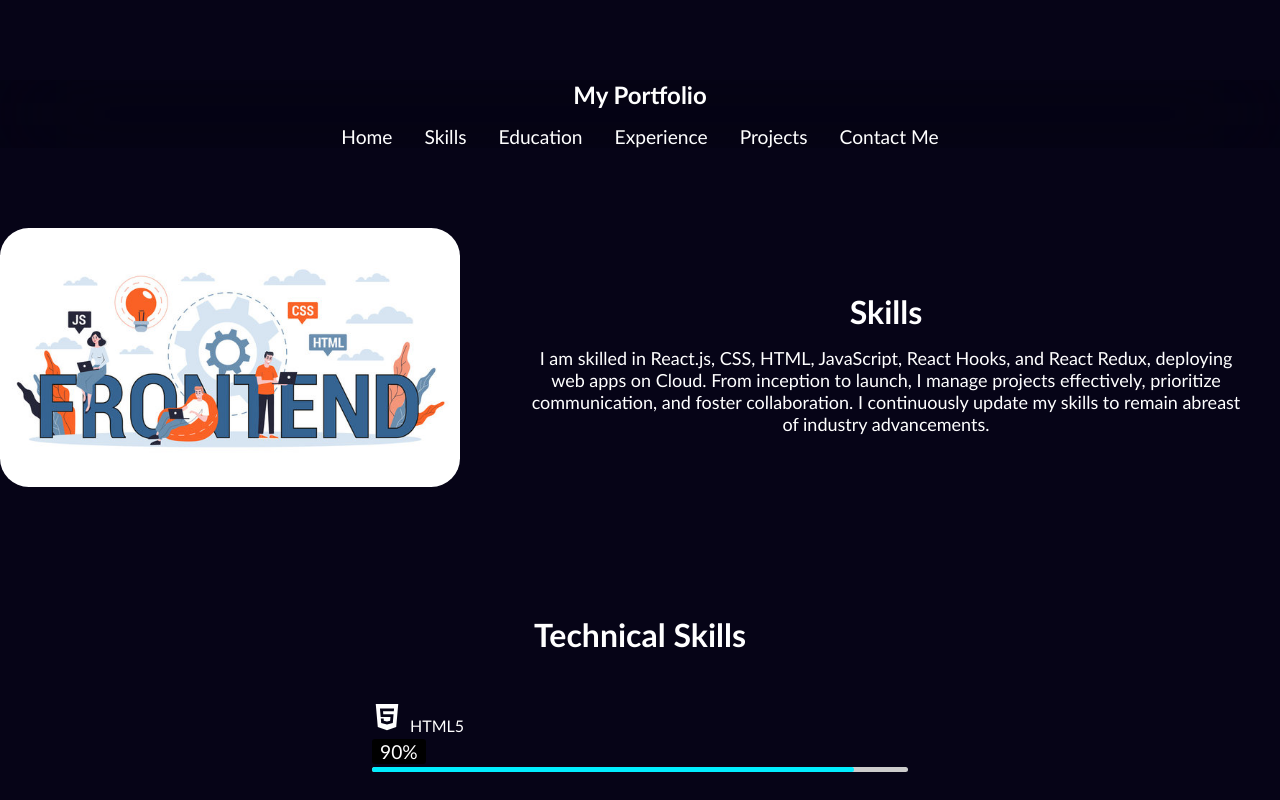
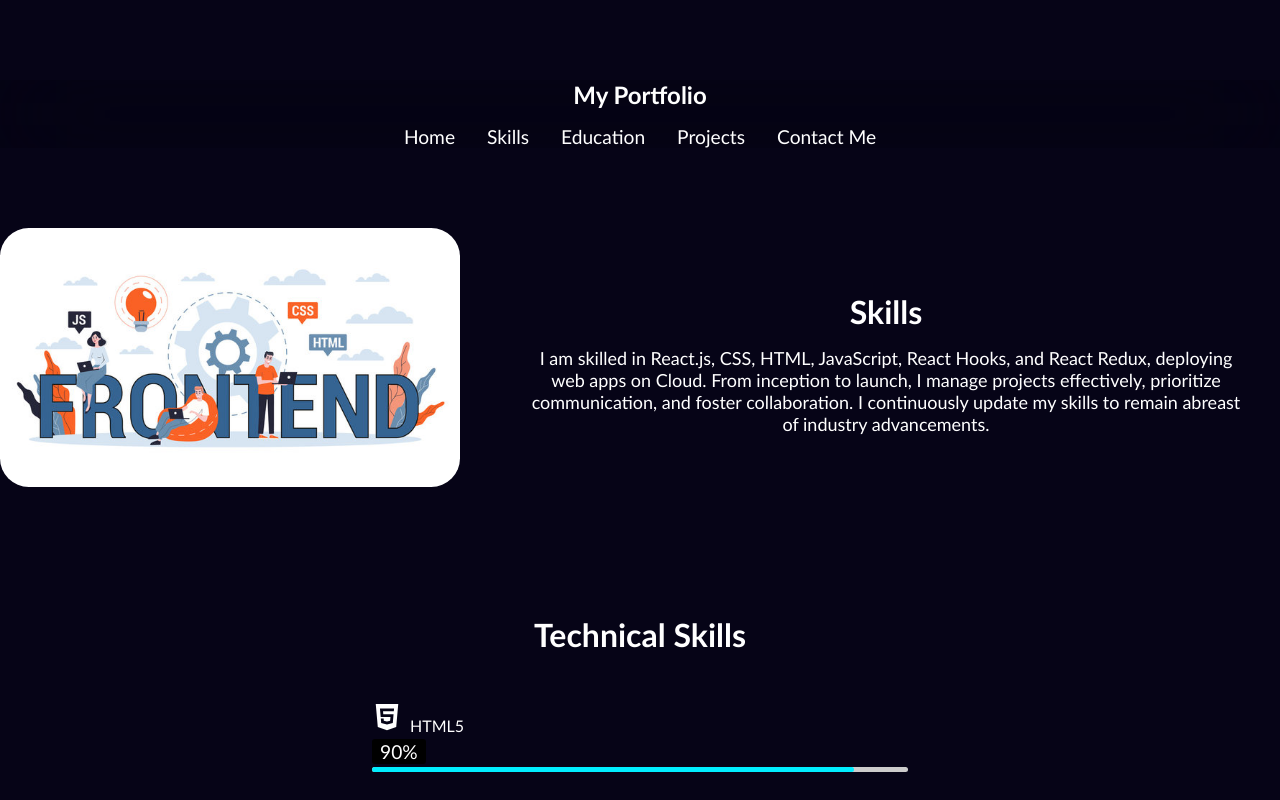
Before and after one commit to PtJayMishra/Portfolio, a React (Create React App) app: page /Portfolio/skills in a window 1280 px wide. Shown: the top 800 px of the page. Built offline with nearby package versions, Linux system fonts and the light colour scheme.

Commit message:
Update Navbar.js

```diff
--- a/src/Navbar/Navbar.js
+++ b/src/Navbar/Navbar.js
@@ -14,7 +14,6 @@
                 <li><Link to="/" className="nav-home">Home</Link></li>
                 <li><Link to="/skills" className="nav-home">Skills</Link></li>
                 <li><Link to="/education" className="nav-home">Education</Link></li>
-                <li><Link to="/experience" className="nav-home">Experience</Link></li>
                 <li><Link to="/projects" className="nav-home">Projects</Link></li>
                 <li><Link to="/contact" className="nav-home">Contact Me</Link></li>
             </ul>
```
